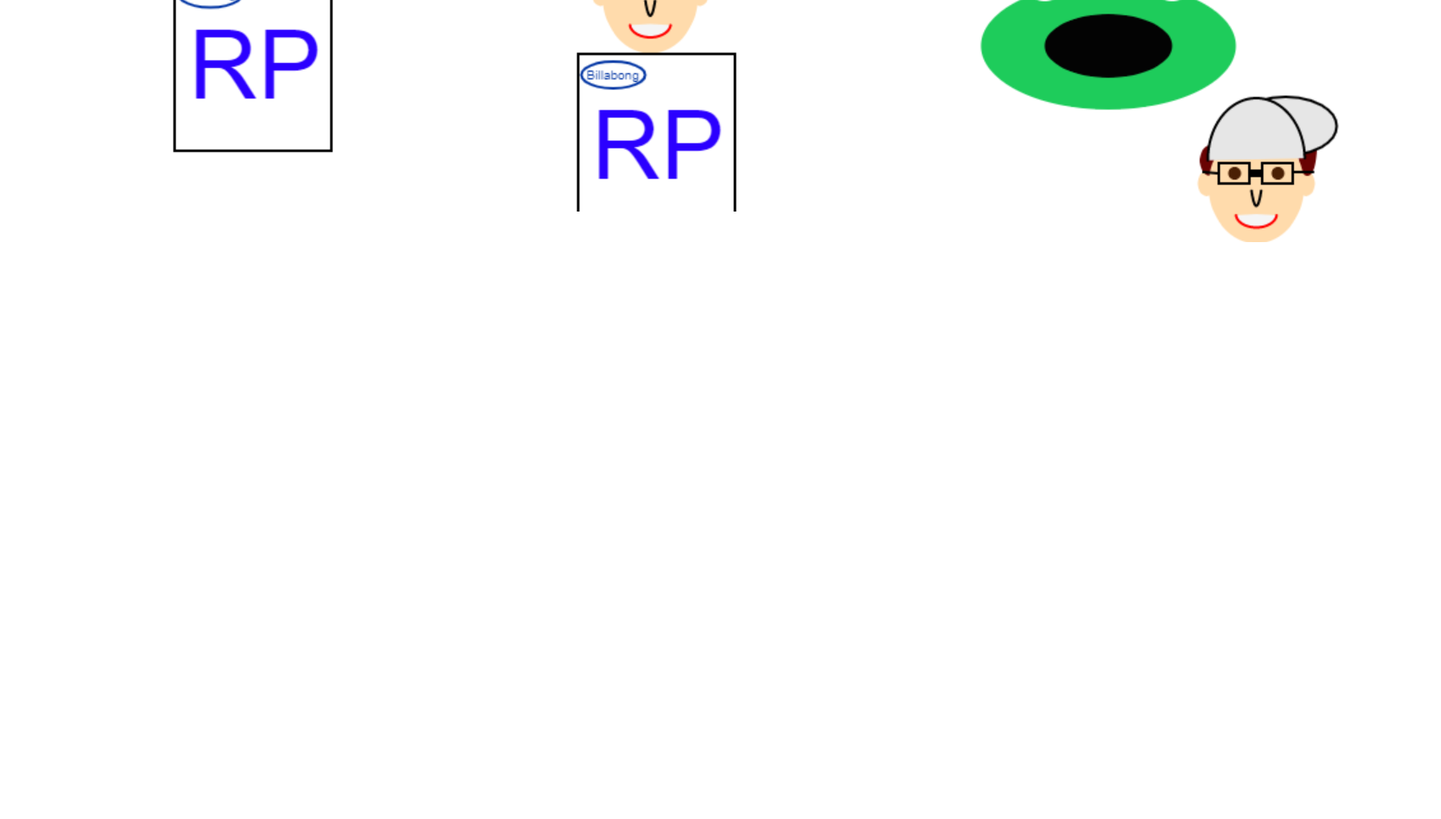
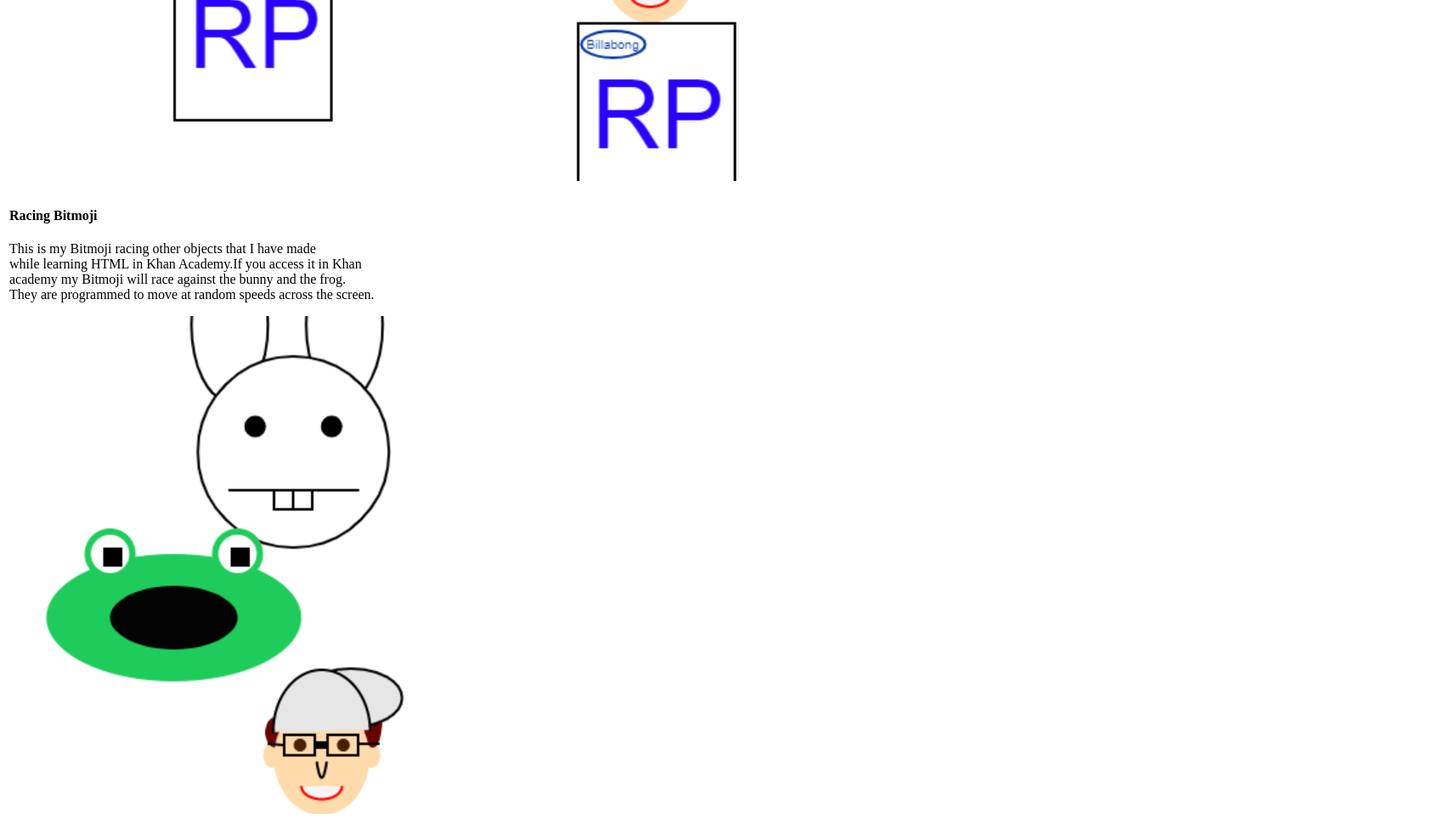
Before and after one commit to ryanjp0711/ryanjp0711.github.io, a plain HTML site: page javascripts.html in a window 1280 px wide. Shown: the part 938-1902 px from the top of the page at 85% size, 1696 px wide, since content can reach past the window. Before the commit the page ends 1238 px from the top, so only its background shows below. Drawn offline with Linux system fonts and the light colour scheme.

Commit message:
Update javascripts.html

```diff
--- a/javascripts.html
+++ b/javascripts.html
@@ -28,15 +28,20 @@
            <h3>Dancing Bitmoji</h3>
            <p>This is my Bitmoji dancing, if you access it in Khan academy it will move around the screen every time you press restart.</p>
            <a href="https://www.khanacademy.org/computer-programming/pennisi_dancingbitmoji/5673590970335232"><img src="DancingBitmoji.png"></a></td>
-          <td>
+	</tr>
+      </thead>
+    </table>
+	  <table>
+		  <thead>
+			  <tr>
+				   <td>
             <h4>Racing Bitmoji</h4>
             <p>This is my Bitmoji racing other objects that I have made
 				<br> while learning HTML in Khan Academy.If you access it in Khan
 				<br> academy my Bitmoji will race against the bunny and the frog.
 				<br>They are programmed to move at random speeds across the screen.</p>
             <a href="https://www.khanacademy.org/computer-programming/pennisi_racingbitmoji/6083220976386048"><img src="BitmojiRace.png"></a></td>
-            </tr>
-      </thead>
-    </table>
+				  <td>
+					  <h5>
   </body>
   </html>
```
